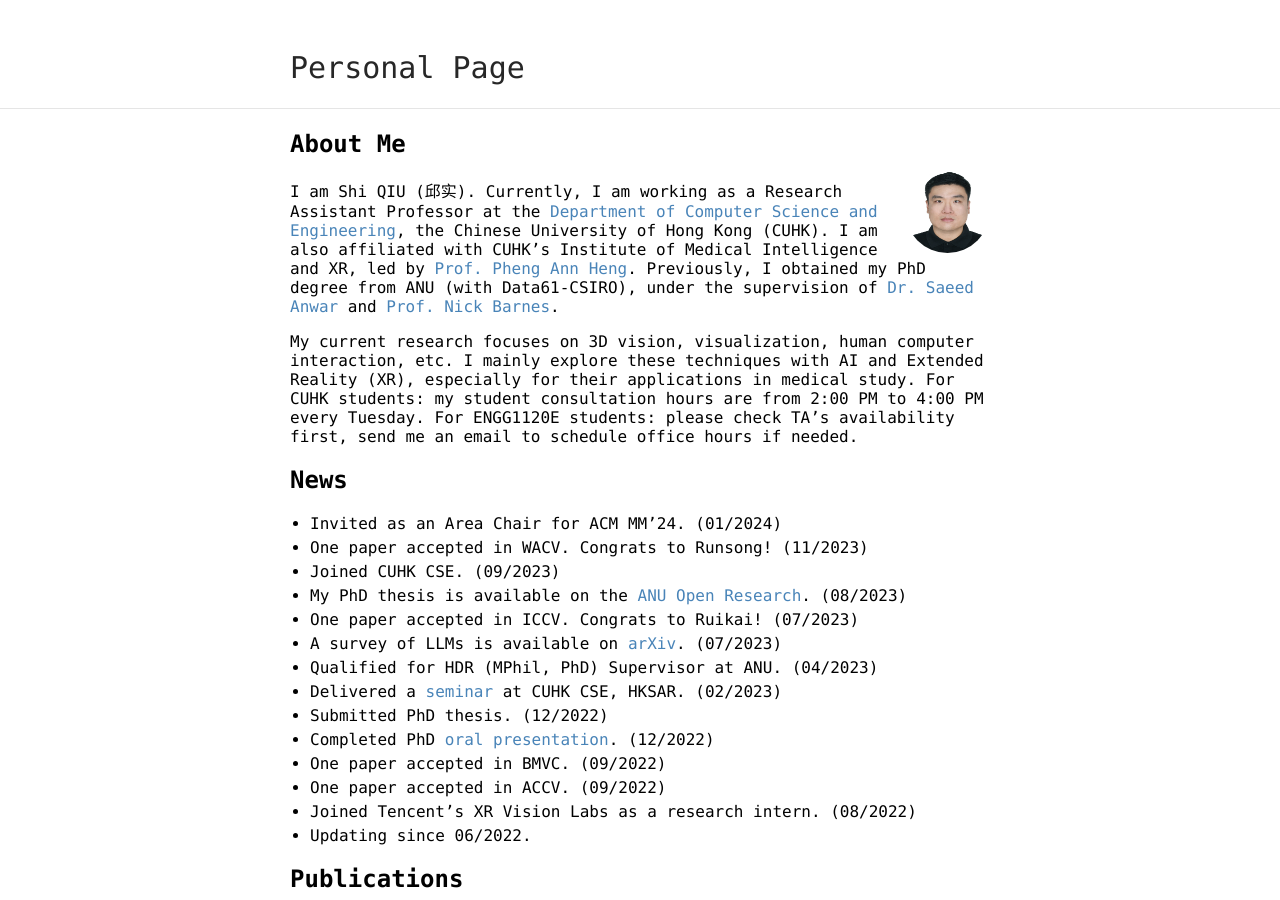
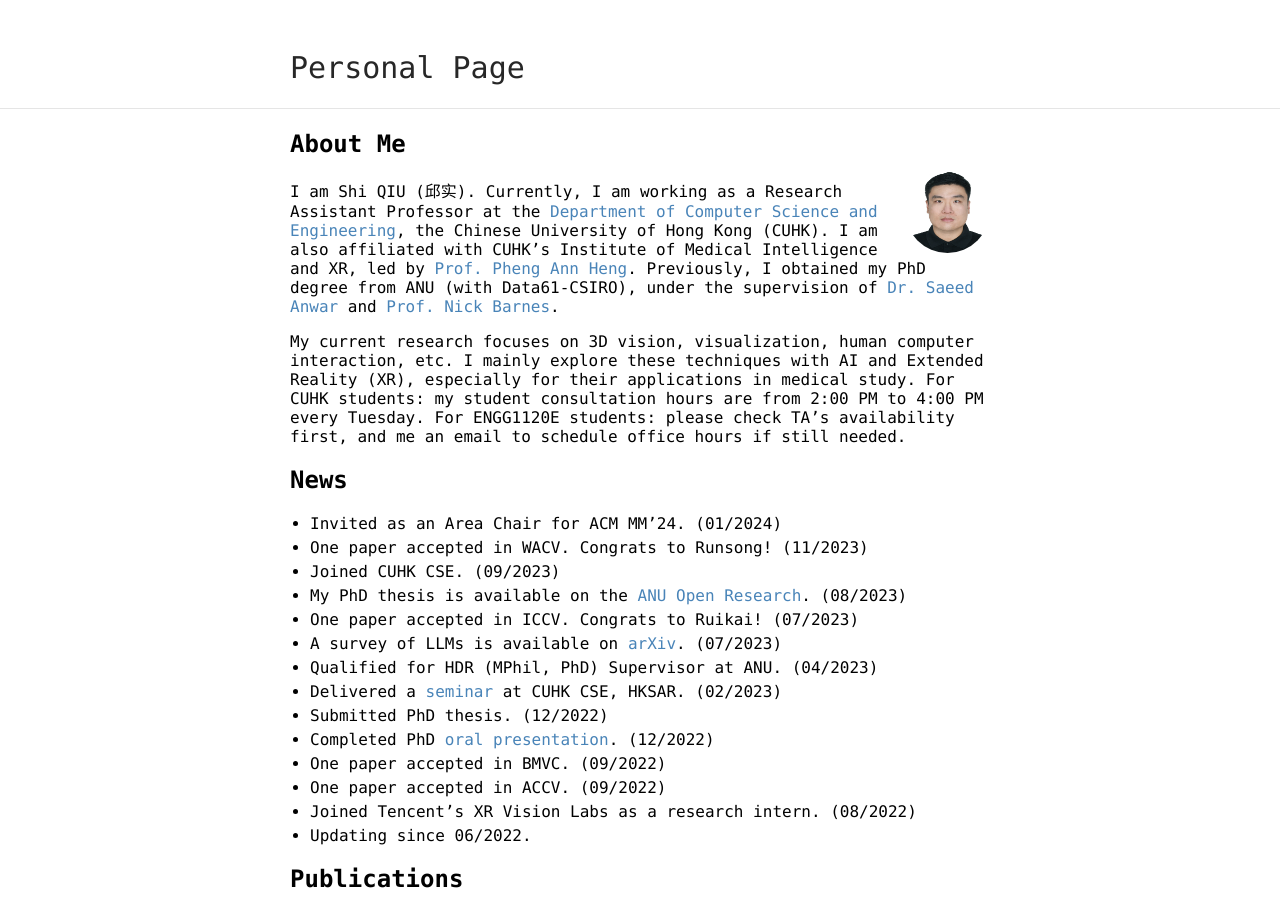
Before and after one commit to ShiQiu0419/ShiQiu0419.github.io, a Jekyll site: the page built from index.md, in a window 1280 px wide and 900 px high. Built offline with Jekyll 4.4.1, drawn with Linux system fonts in a browser that asks for light colours; our own code applies the rules of GitHub Pages for plain Markdown files.

Commit message:
Update index.md

```diff
--- a/index.md
+++ b/index.md
@@ -7,7 +7,7 @@
 
 I am Shi QIU (邱实). Currently, I am working as a Research Assistant Professor at the [Department of Computer Science and Engineering](https://www.cse.cuhk.edu.hk/), the Chinese University of Hong Kong (CUHK). I am also affiliated with CUHK's Institute of Medical Intelligence and XR, led by [Prof. Pheng Ann Heng](http://www.cse.cuhk.edu.hk/~pheng/). Previously, I obtained my PhD degree from ANU (with Data61-CSIRO), under the supervision of [Dr. Saeed Anwar](https://saeed-anwar.github.io/) and [Prof. Nick Barnes](http://users.cecs.anu.edu.au/~nmb/).
 
-My current research focuses on 3D vision, visualization, human computer interaction, etc. I mainly explore these techniques with AI and Extended Reality (XR), especially for their applications in medical study. For CUHK students: my student consultation hours are from 2:00 PM to 4:00 PM every Tuesday. For ENGG1120E students: please check TA's availability first, send me an email to schedule office hours if needed.
+My current research focuses on 3D vision, visualization, human computer interaction, etc. I mainly explore these techniques with AI and Extended Reality (XR), especially for their applications in medical study. For CUHK students: my student consultation hours are from 2:00 PM to 4:00 PM every Tuesday. For ENGG1120E students: please check TA's availability first, and me an email to schedule office hours if still needed.
 
 ## News
 * Invited as an Area Chair for ACM MM'24. (01/2024)
```
